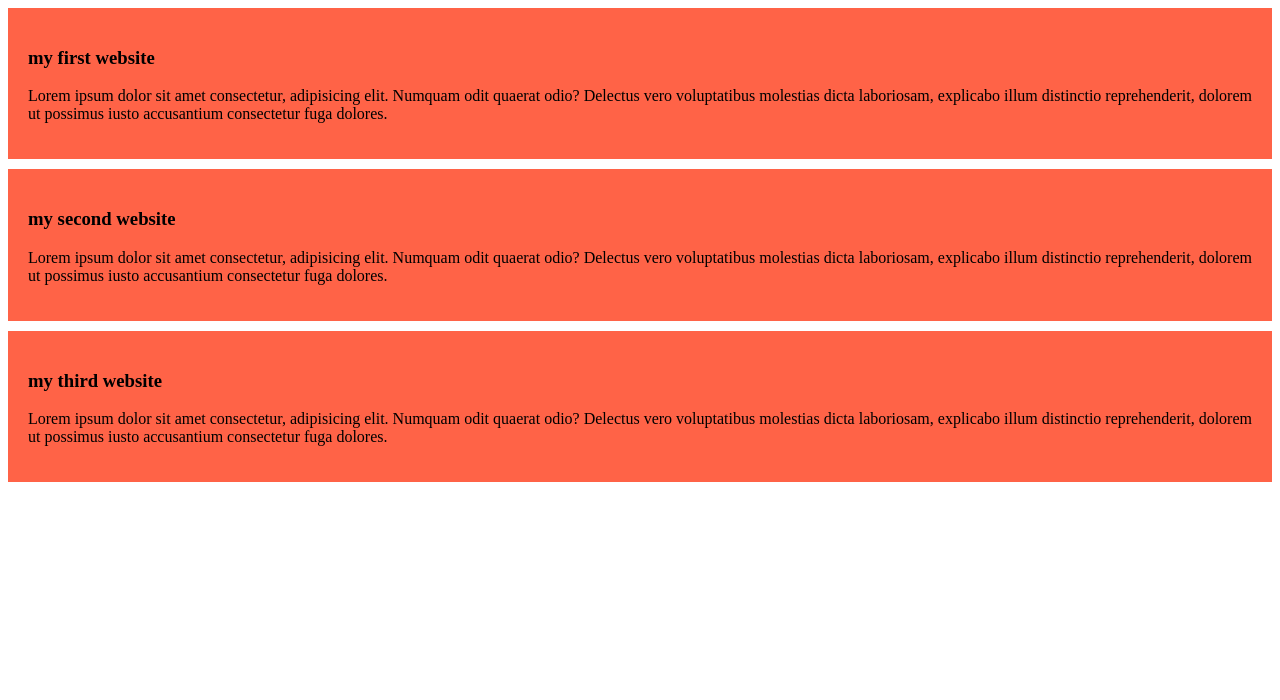
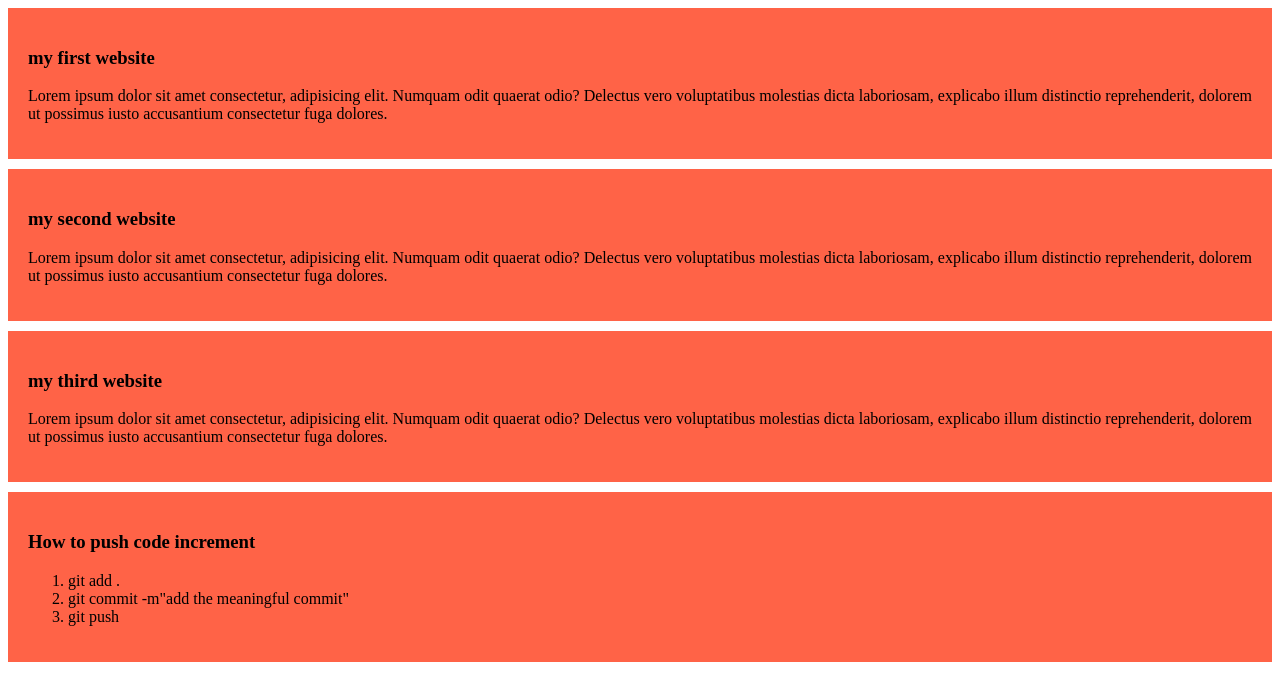
Before and after one commit to Emon122181/my-simply-website, a plain HTML site: page index.html in a window 1280 px wide. Drawn offline with Linux system fonts and the light colour scheme.

Commit message:
add the list in commit

```diff
--- a/index.html
+++ b/index.html
@@ -21,6 +21,14 @@
                 <h3>my third website</h3>
                 <p>Lorem ipsum dolor sit amet consectetur, adipisicing elit. Numquam odit quaerat odio? Delectus vero voluptatibus molestias dicta laboriosam, explicabo illum distinctio reprehenderit, dolorem ut possimus iusto accusantium consectetur fuga dolores.</p>
             </div>
+            <div>
+                <h3>How to push code increment</h3>
+                <ol>
+                    <li>git add .</li>
+                    <li>git commit -m"add the meaningful commit"</li>
+                    <li>git push</li>
+                </ol>
+            </div>
 
 
 </body>
```
